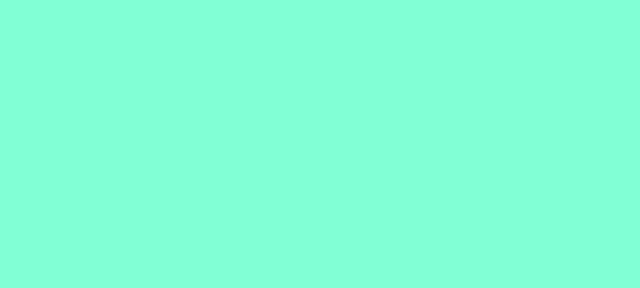
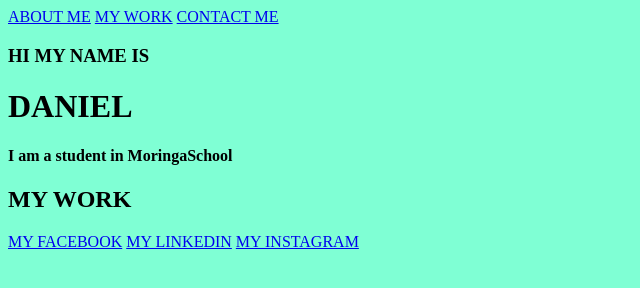
Before and after one commit to daniel1644/my-personal-website, a plain HTML site: page index.html in a window 1280 px wide. Shown: the whole page, without its empty margins (0-640 px from the left). Drawn offline with Linux system fonts and the light colour scheme.

Commit message:
Update index.html
my final projext

```diff
--- a/index.html
+++ b/index.html
@@ -7,6 +7,32 @@
 <link rel="stylesheet" href="./css/style.css"/>
 </head>
 <body>
+    <div id="nav">
+    <a href="#contentFeature">ABOUT ME</a>
+    <a href="#mywork">MY WORK</a>
+    <a href="#footer">CONTACT ME</a>
+    </div>
 
+
+    <div id="contentFeature">
+        <h3>HI MY NAME IS</h3>
+        <h1 id="myName">DANIEL</h1>
+        <h4>I am a student in MoringaSchool</h4>
+    </div>
+
+    <h2 id="mywork">MY WORK</h2>
+    <div id="contentArea1" class="contentItem"></div>
+    <div id="contentArea2" class="contentItem"></div>
+    <div id="contentArea3" class="contentItem"></div>
+
+
+    <div id="footer">
+    <a href="hhhhttps://www.facebook.com/dazimore" target="_blank">MY FACEBOOK</a>
+    <a href="hhhttps://www.linkedin.com/in/king-danielo-beyene-4839b319b?utm_source=share&utm_campaign=share_via&utm_content=profile&utm_medium=android_app" target="_blank">MY LINKEDIN</a>
+    <a href="hhhhttp://instagram.com/danizoar?utm_source=qr" target="_blank">MY INSTAGRAM</a>
+    </div>
+
+
+    <script src="script.js"></script>
 </body>
 </html>
```
